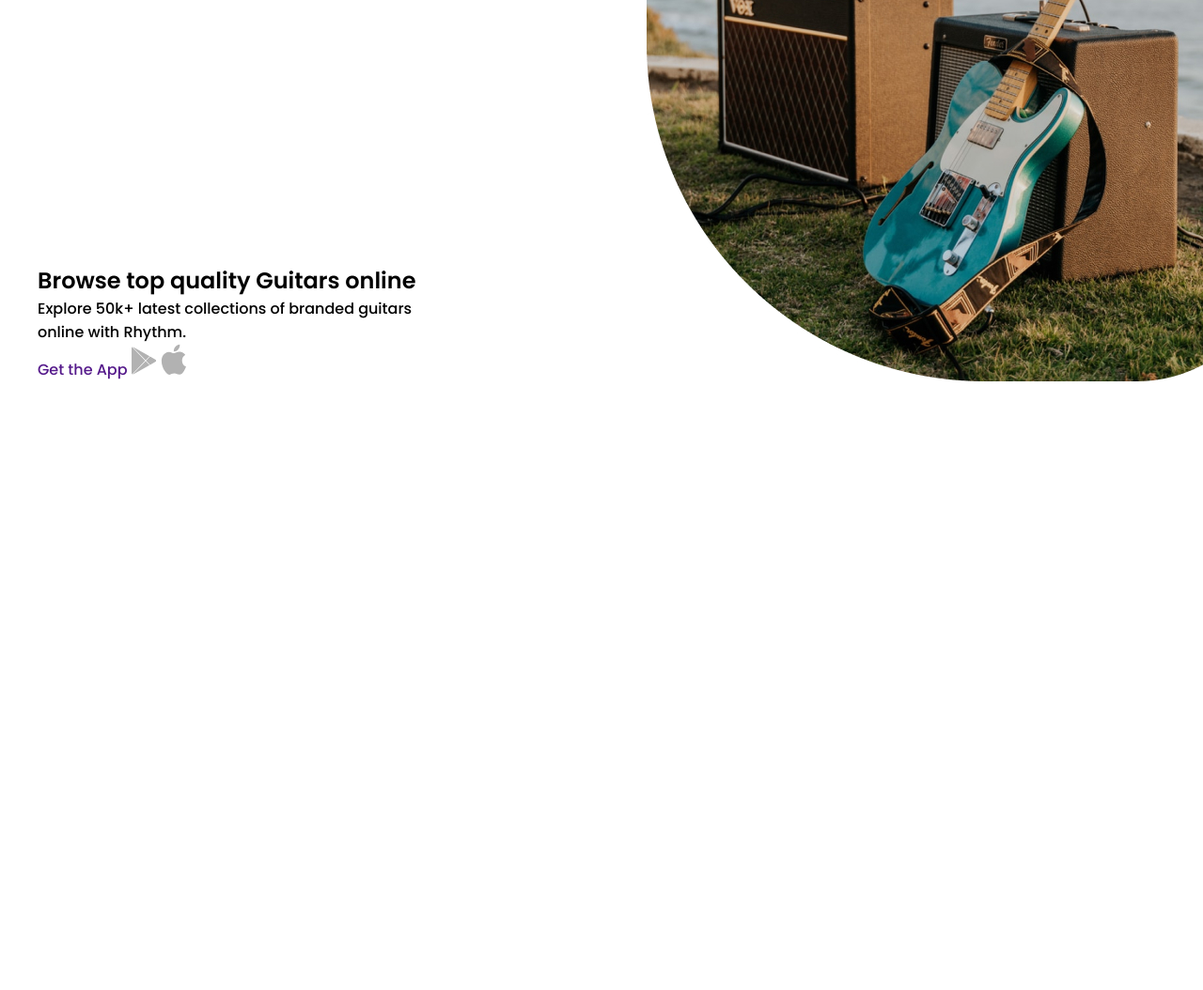
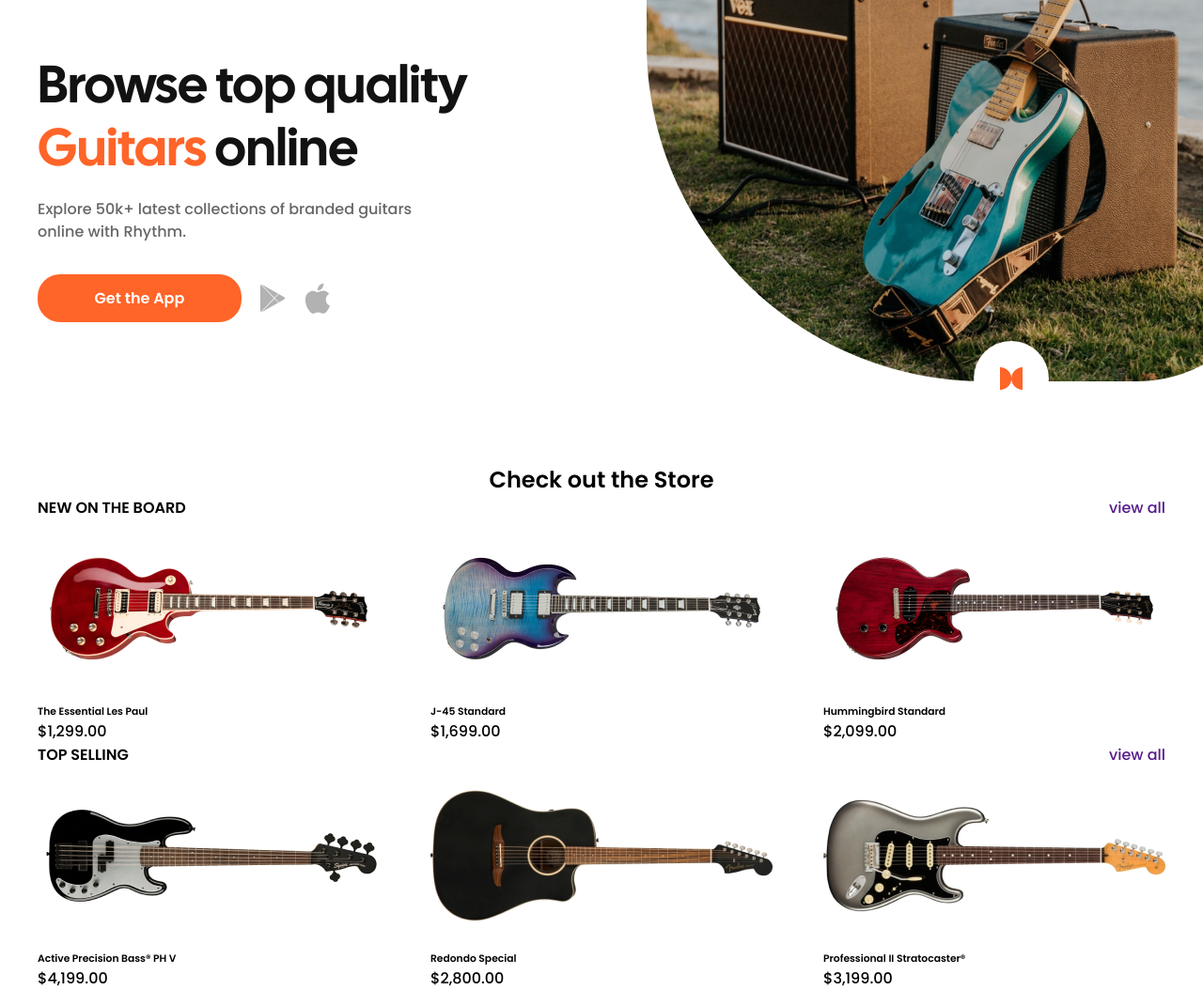
Before and after one commit to vasya9911/rythm, a plain HTML site: page index.html in a window 1280 px wide. Shown: the part 180-1234 px from the top of the page at 94% size. Before the commit the page ends 800 px from the top, so only its background shows below. Drawn offline with Linux system fonts and the light colour scheme.

Commit message:
header complete, store 50%

```diff
--- a/css/style.css
+++ b/css/style.css
@@ -18,7 +18,7 @@
     font-style: normal;
     font-weight: 500;
     font-size: 16px;
-    overflow: hidden;
+    overflow-x: hidden;
     min-width: 100%;
 
 }
@@ -75,21 +75,111 @@
 }
 .header-content__row {
     align-self: flex-end;
+    margin-bottom: 150px;
 }
 .header-content__title {
+    font-family: Cal Sans;
+    font-size: 56px;
+    font-weight: 600;
+    line-height: 67px;
+    text-align: left;
+    color: #121212;
+}
+.header-content__title span{
+    color: #FF6428;
 }
 .header-content__text {
+    line-height: 24px;
+    text-align: left;
+    color: #666666;
+    margin-top: 16px;
 }
-.header-content__buttons {
+.header-content__actions{
+
 }
-.buttons {
+.actions{
+    display: flex;
+    gap: 20px;
+    margin-top: 33px;
 }
-.buttons__submit {
+.actions__submit {
+    font-weight: 600;
+    line-height: 24px;
+    color: #fff;
+    background-color: #FF6428;
+    padding: 13.5px 60.5px;
+    border-radius: 24px;
+    -webkit-border-radius: 24px;
+    -moz-border-radius: 24px;
+    -ms-border-radius: 24px;
+    -o-border-radius: 24px;
 }
-.buttons__logo {
+.actions__logo {
 }
 .header-content__img {
+    display: block;
     margin-right: -120px;
+}
+.header-content__img::after{
+    content: "";
+    display: block;
+    position: relative;
+    width: 80px;
+    height: 80px;
+    background-color: #fff;
+    left: 348px;
+    bottom: 50px;
+    border-radius: 40px;
+    -webkit-border-radius: 40px;
+    -moz-border-radius: 40px;
+    -ms-border-radius: 40px;
+    -o-border-radius: 40px;
+    background-image: url("../img/main-content/logo.png");
+    background-repeat: no-repeat;
+    background-position: center;
 }
 
 /*------header-content end------*/
+/*------store------*/
+
+.store {
+}
+.store__wrapper {
+    display: flex;
+    flex-direction: column;
+    align-items: center;
+}
+.store__title {
+}
+.title {
+}
+.store__category {
+    width: 100%;
+}
+.category {
+}
+.category__head-row {
+    display: flex;
+    width: 100%;
+    justify-content: space-between;
+}
+.category__title {
+}
+.category__view-all {
+}
+.category__item-row {
+    display: flex;
+    justify-content: space-between;
+}
+.category__item {
+}
+.item-category {
+}
+.item-category__image {
+}
+.item-category__title {
+}
+.item-category__price {
+}
+
+/*------store end------*/
--- a/index.html
+++ b/index.html
@@ -23,15 +23,70 @@
     <section class="header-content">
         <div class="header-content__wrapper wrapper">
             <div class="header-content__row">
-                <h1 class="header-content__title">Browse top quality <span>Guitars</span> online</h1>
+                <h1 class="header-content__title">Browse top quality <br> <span>Guitars</span> online</h1>
                 <p class="header-content__text">Explore 50k+ latest collections of branded guitars <br> online with Rhythm.</p>
-                <div class="header-content__buttons buttons">
-                    <a href="" class="buttons__submit">Get the App</a>
-                    <img src="img/main-content/play-market.svg" alt="Play market" class="buttons__logo">
-                    <img src="img/main-content/apple.svg" alt="Play store" class="buttons__logo">
+                <div class="header-content__actions actions">
+                    <a href="" class="actions__submit">Get the App</a>
+                    <img src="img/main-content/play-market.svg" alt="Play market" class="actions__logo">
+                    <img src="img/main-content/apple.svg" alt="Play store" class="actions__logo">
                 </div>
             </div>
-            <img src="img/main-content/main-content-img.jpg" alt="" class="header-content__img">
+            <div class="header-content__img">
+                <img src="img/main-content/main-content-img.jpg" alt="">
+            </div>
+        </div>
+    </section>
+    <section class="store">
+        <div class="store__wrapper wrapper">
+            <h1 class="store__title title">
+                Check out the <span>Store</span>
+            </h1>
+            <div class="store__category category">
+                <div class="category__head-row">
+                    <h4 class="category__title">NEW ON THE BOARD</h4>
+                    <a href="" class="category__view-all">view all</a>
+                </div>
+                <div class="category__item-row">
+                    <div class="category__item item-category">
+                        <img src="img/store/guitar1.jpg" alt="guitar image" class="item-category__image">
+                        <h6 class="item-category__title">The Essential Les Paul</h6>
+                        <div class="item-category__price">$1,299.00</div>
+                    </div>
+                    <div class="category__item item-category">
+                        <img src="img/store/guitar2.jpg" alt="guitar image" class="item-category__image">
+                        <h6 class="item-category__title">J-45 Standard</h6>
+                        <div class="item-category__price">$1,699.00</div>
+                    </div>
+                    <div class="category__item item-category">
+                        <img src="img/store/guitar3.jpg" alt="guitar image" class="item-category__image">
+                        <h6 class="item-category__title">Hummingbird Standard</h6>
+                        <div class="item-category__price">$2,099.00</div>
+                    </div>
+                </div>
+            </div>
+            <div class="store__category category">
+                <div class="category__head-row">
+                    <h4 class="category__title">TOP SELLING</h4>
+                    <a href="" class="category__view-all">view all</a>
+                </div>
+                <div class="category__item-row">
+                    <div class="category__item item-category">
+                        <img src="img/store/guitar4.jpg" alt="guitar image" class="item-category__image">
+                        <h6 class="item-category__title">Active Precision Bass® PH V</h6>
+                        <div class="item-category__price">$4,199.00</div>
+                    </div>
+                    <div class="category__item item-category">
+                        <img src="img/store/guitar5.jpg" alt="guitar image" class="item-category__image">
+                        <h6 class="item-category__title">Redondo Special</h6>
+                        <div class="item-category__price">$2,800.00</div>
+                    </div>
+                    <div class="category__item item-category">
+                        <img src="img/store/guitar6.jpg" alt="guitar image" class="item-category__image">
+                        <h6 class="item-category__title">Professional II Stratocaster®</h6>
+                        <div class="item-category__price">$3,199.00</div>
+                    </div>
+                </div>
+            </div>
         </div>
     </section>
 </body>
```
Also changed, not shown: img/main-content/logo.png (added), img/store/guitar1.jpg (added), img/store/guitar2.jpg (added), img/store/guitar3.jpg (added), img/store/guitar4.jpg (added), img/store/guitar5.jpg (added), img/store/guitar6.jpg (added).
